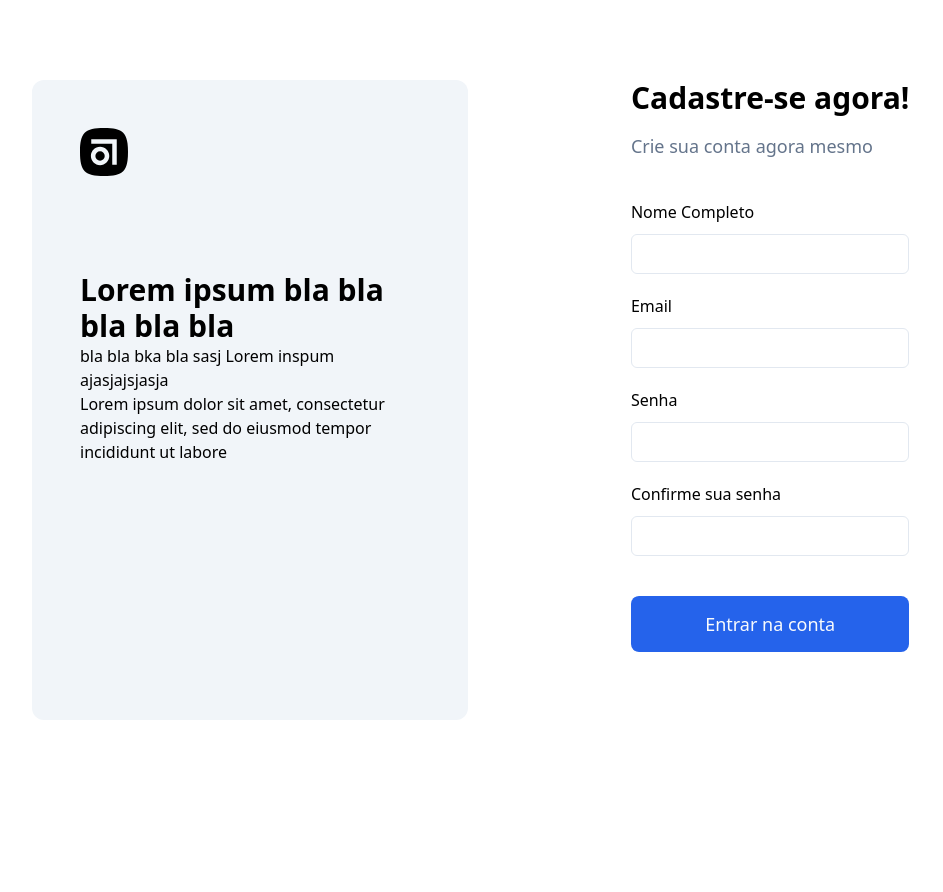
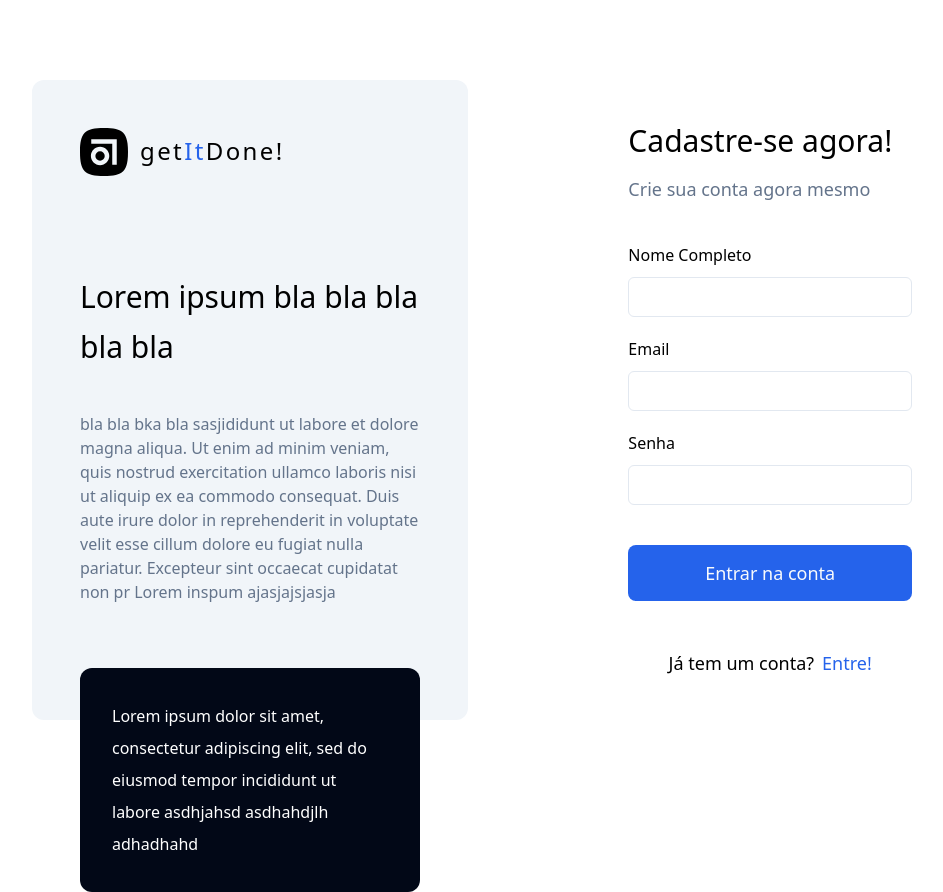
Before and after one commit to tvaditya/targest, a React (Vite) app in the folder prj-mgmt/: page /signup in a window 1280 px wide. Shown: the whole page, without its empty margins (128-1071 px from the left). Before the commit the page ends 800 px from the top, so only its background shows below. Built offline with nearby package versions, Linux system fonts and the light colour scheme.

Commit message:
login page design created

```diff
--- a/prj-mgmt/src/pages/Login/Login.jsx
+++ b/prj-mgmt/src/pages/Login/Login.jsx
@@ -1,9 +1,60 @@
 import React from "react";
-import {Input} from "@/shadcn/components/ui/input.jsx";
-import {Button} from "@/shadcn/components/ui/button.jsx";
-
+import  { Button } from "@/shadcn/components/ui/button";
+import { Input } from "@/shadcn/components/ui/input";
+import Logo from "../../assets/logo.svg";
+import {Link} from "react-router-dom";
 export default function Login() {
     return (
-        <div>Login</div>
+        <div className={"flex gap-20 h-screen w-full  px-40 py-20"}>
+            <div className={"w-1/2 bg-muted rounded-xl p-12"}>
+                <div className={"flex items-center gap-3"}>
+                    <img src={Logo} alt={"Logo"} className={"w-12 h-12"}/>
+                    <h2 className={"text-2xl tracking-widest font-medium mb-0.5"}>
+                        get<span className={"text-primary"}>It</span>Done!
+                    </h2>
+                </div>
+                <h2 className={"mt-24 text-3xl leading-[50px] font-medium"}>
+                    Lorem ipsum bla bla bla bla bla
+                </h2>
+                <p className={"mt-10 text-muted-foreground"}>
+                    bla bla bka bla sasjididunt ut labore et dolore magna aliqua. Ut enim ad minim veniam,
+                    quis nostrud
+                    exercitation ullamco laboris nisi ut aliquip ex ea commodo consequat. Duis aute irure dolor in
+                    reprehenderit in voluptate velit
+                    esse cillum dolore eu fugiat nulla pariatur. Excepteur sint occaecat cupidatat non pr
+                    Lorem inspum ajasjajsjasja
+                </p>
+                <div className={"bg-foreground text-background p-8 rounded-xl mt-16 leading-8"}>
+                    Lorem ipsum dolor sit amet, consectetur adipiscing elit, sed do eiusmod tempor incididunt
+                    ut labore asdhjahsd asdhahdjlh adhadhahd </div>
+            </div>
+            <div className={"flex flex-col justify-center w-1/2 px-20"}>
+                <div>
+                    <h1 className={"text-3xl font-medium"}>
+                        Acesse a sua conta!
+                    </h1>
+                    <p className={"mt-4 text-muted-foreground font-normal text-lg"}>
+                        Inform seus dados de acesso.
+                    </p>
+                    <form className={"mt-10"}>
+                        {/*<p className={"text-muted-foregorund mb-2.5"}>Nome Completo</p>*/}
+                        {/*<Input/>*/}
+                        <p className={"mt-5 text-muted-foregorund mb-2.5"}>Email</p>
+                        <Input/>
+                        <p className={"mt-5 text-muted-foregorund mb-2.5"}>Senha</p>
+                        <Input/>
+                        {/*<p className={"mt-5 text-muted-foregorund mb-2.5"}>Confirme sua senha</p>*/}
+                        {/*<Input/>*/}
+                        <Button size={"xl"} className={"mt-10 text-lg w-full"}>Entrar na conta</Button>
+                    </form>
+                    <div className={"mt-12 flex justify-center gap-2 text-lg"}>
+                        <p>Não tem um conta?</p>
+                        <Link to="/signup" className={"text-primary"}>Cadastre-se agora!</Link>
+                    </div>
+                </div>
+
+            </div>
+
+        </div>
     )
 }
--- a/prj-mgmt/src/pages/Signup/Signup.jsx
+++ b/prj-mgmt/src/pages/Signup/Signup.jsx
@@ -2,19 +2,35 @@ import React from "react";
 import  { Button } from "@/shadcn/components/ui/button";
 import { Input } from "@/shadcn/components/ui/input";
 import Logo from "../../assets/logo.svg";
+import { Link } from "react-router-dom";
 export default function Signup() {
     return (
         <div className={"flex gap-20 h-screen w-full  px-40 py-20"}>
             <div className={"w-1/2 bg-muted rounded-xl p-12"}>
-                <img src={Logo} alt={"Logo"} className={"w-12 h-12"}/>
-                <h2 className={"mt-24 text-3xl font-semibold"}>Lorem ipsum bla bla bla bla bla</h2>
-                <p>bla bla bka bla sasj Lorem inspum ajasjajsjasja</p>
-                <div>Lorem ipsum dolor sit amet, consectetur adipiscing elit, sed do eiusmod tempor incididunt
-                    ut labore</div>
+                <div className={"flex items-center gap-3"}>
+                    <img src={Logo} alt={"Logo"} className={"w-12 h-12"}/>
+                    <h2 className={"text-2xl tracking-widest font-medium mb-0.5"}>
+                        get<span className={"text-primary"}>It</span>Done!
+                    </h2>
+                </div>
+                <h2 className={"mt-24 text-3xl leading-[50px] font-medium"}>
+                    Lorem ipsum bla bla bla bla bla
+                </h2>
+                <p className={"mt-10 text-muted-foreground"}>
+                    bla bla bka bla sasjididunt ut labore et dolore magna aliqua. Ut enim ad minim veniam,
+                    quis nostrud
+                    exercitation ullamco laboris nisi ut aliquip ex ea commodo consequat. Duis aute irure dolor in
+                    reprehenderit in voluptate velit
+                    esse cillum dolore eu fugiat nulla pariatur. Excepteur sint occaecat cupidatat non pr
+                    Lorem inspum ajasjajsjasja
+                </p>
+                <div className={"bg-foreground text-background p-8 rounded-xl mt-16 leading-8"}>
+                    Lorem ipsum dolor sit amet, consectetur adipiscing elit, sed do eiusmod tempor incididunt
+                    ut labore asdhjahsd asdhahdjlh adhadhahd </div>
             </div>
-            <div className={"flex felx-col justify-center w-1/2 px-20"}>
+            <div className={"flex flex-col justify-center w-1/2 px-20"}>
                 <div>
-                    <h1 className={"text-3xl font-semibold"}>
+                    <h1 className={"text-3xl font-medium"}>
                         Cadastre-se agora!
                     </h1>
                     <p className={"mt-4 text-muted-foreground font-normal text-lg"}>
@@ -27,10 +43,14 @@ export default function Signup() {
                         <Input/>
                         <p className={"mt-5 text-muted-foregorund mb-2.5"}>Senha</p>
                         <Input/>
-                        <p className={"mt-5 text-muted-foregorund mb-2.5"}>Confirme sua senha</p>
-                        <Input/>
+                        {/*<p className={"mt-5 text-muted-foregorund mb-2.5"}>Confirme sua senha</p>*/}
+                        {/*<Input/>*/}
                         <Button size={"xl"} className={"mt-10 text-lg w-full"}>Entrar na conta</Button>
                     </form>
+                    <div className={"mt-12 flex justify-center gap-2 text-lg"}>
+                        <p>Já tem um conta?</p>
+                        <Link to="/login" className={"text-primary"}>Entre!</Link>
+                    </div>
                 </div>
 
             </div>
```
